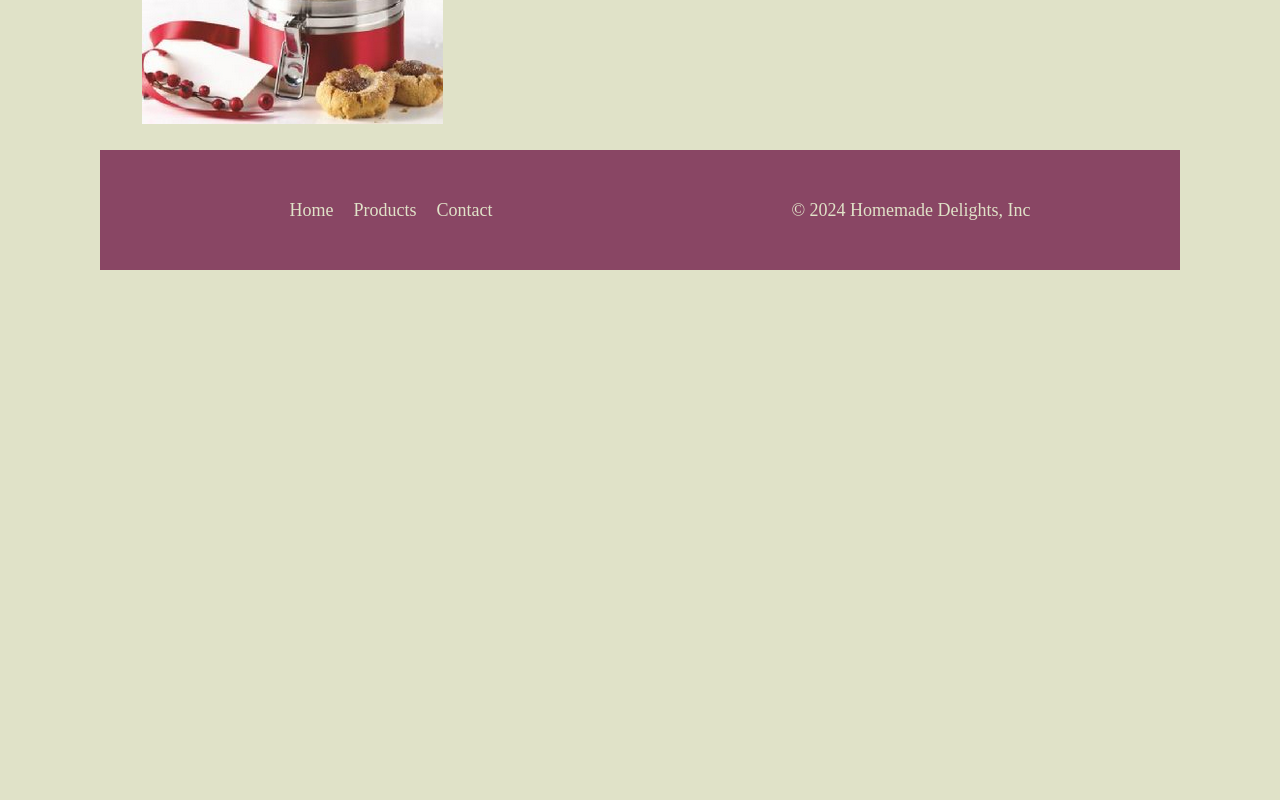
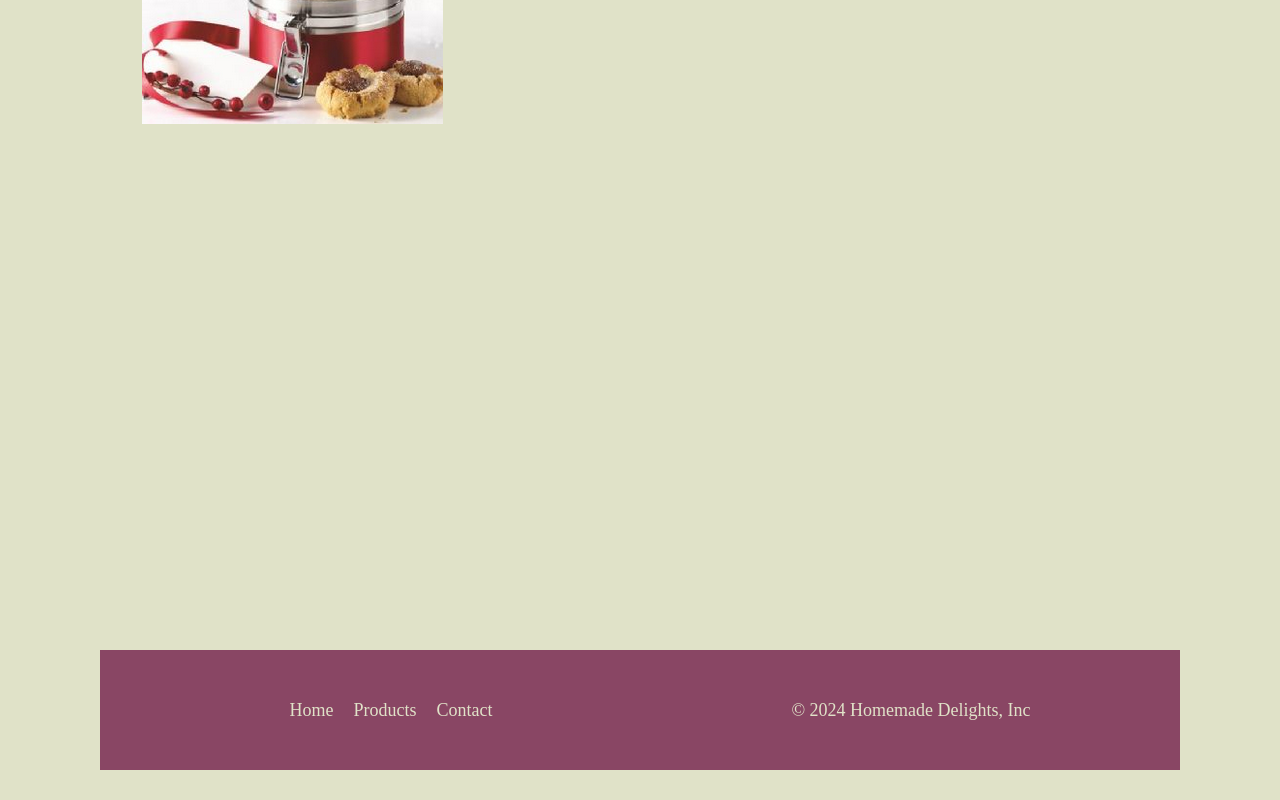
Before and after one commit to 95vpn/negocio-gastron-mico, a React (Vite) app: page /contacto in a window 1280 px wide. Shown: the part 1033-1833 px from the top of the page. Before the commit the page ends 1333 px from the top, so only its background shows below. Built offline with nearby package versions, Linux system fonts and the light colour scheme; a web font is replaced by a local one.

Commit message:
stilos-footer

```diff
--- a/src/components/shared/styles/footer.css
+++ b/src/components/shared/styles/footer.css
@@ -10,7 +10,7 @@
     background-color: var(--txt-body);
     color: var(--bg-body);
     z-index: 10;
-
+    margin-top: 500px;
 
 }
 
--- a/src/pages/styles/catalogoId.css
+++ b/src/pages/styles/catalogoId.css
@@ -14,6 +14,7 @@
     animation-iteration-count: 1;
     direction: unset;
     animation-fill-mode: both;
+    z-index: 10;
 }
 
 .catalogoId-container-receta h2{
@@ -22,12 +23,14 @@
     display: flex;
     justify-content: center;
     align-items: center;
+    z-index: 10;
 }
 
 .catalogoId-container-receta figure{
     display: flex;
     justify-content: center;
     align-items: center;
+    z-index: 10;
 }
 
 img{
--- a/src/store/slices/products.slice.js
+++ b/src/store/slices/products.slice.js
@@ -12,7 +12,7 @@ export const { setProducts } = productsSlice.actions
 
 export default productsSlice.reducer;
 
-export const getProductsThunk = (url) => (dispatch) => {
+export const getProductsThunk = ( url ) => ( dispatch ) => {
     axios.get(url)
         .then(res => dispatch(setProducts(res.data)))
         .catch(err => console.log(err))
```
